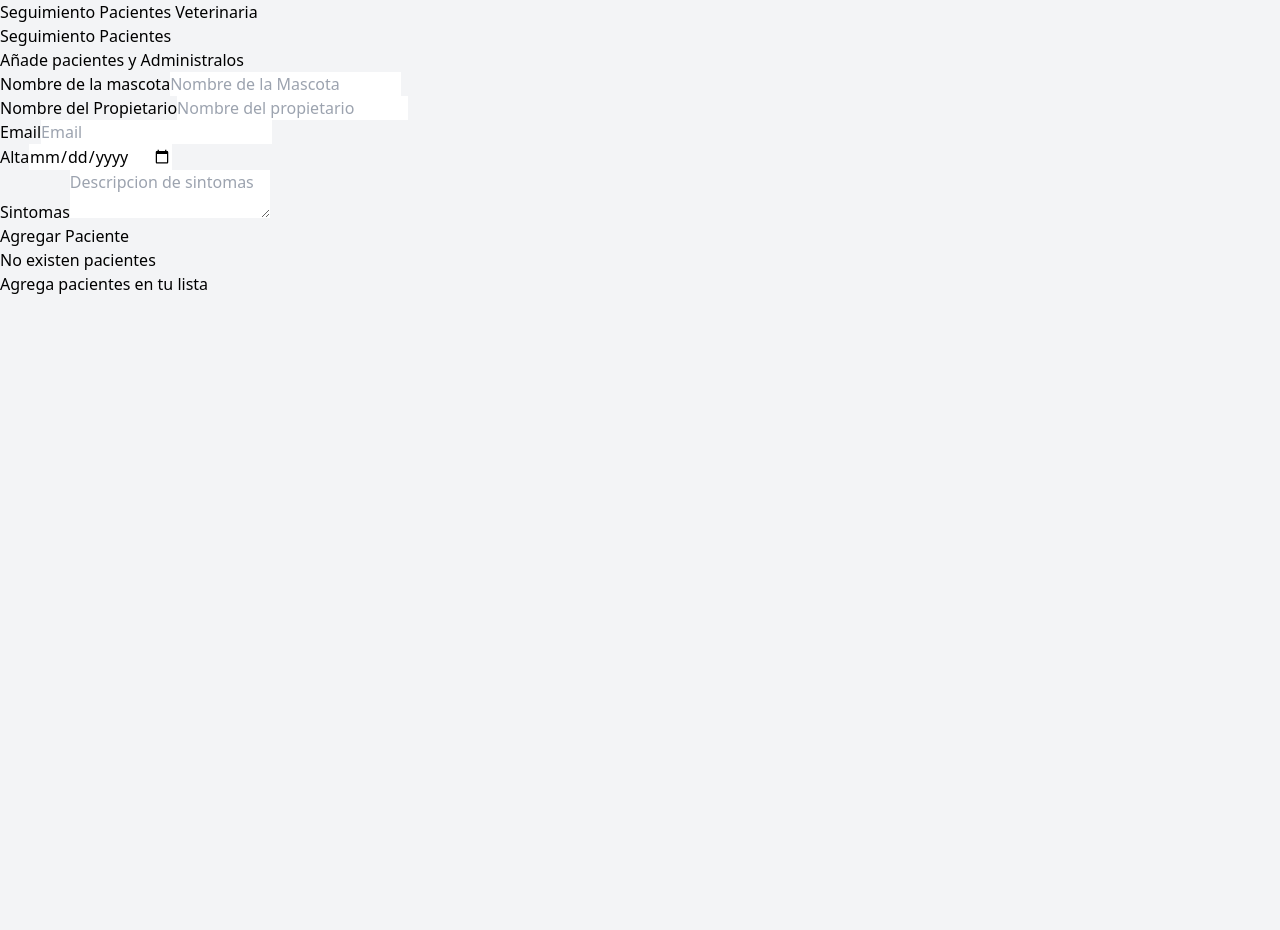
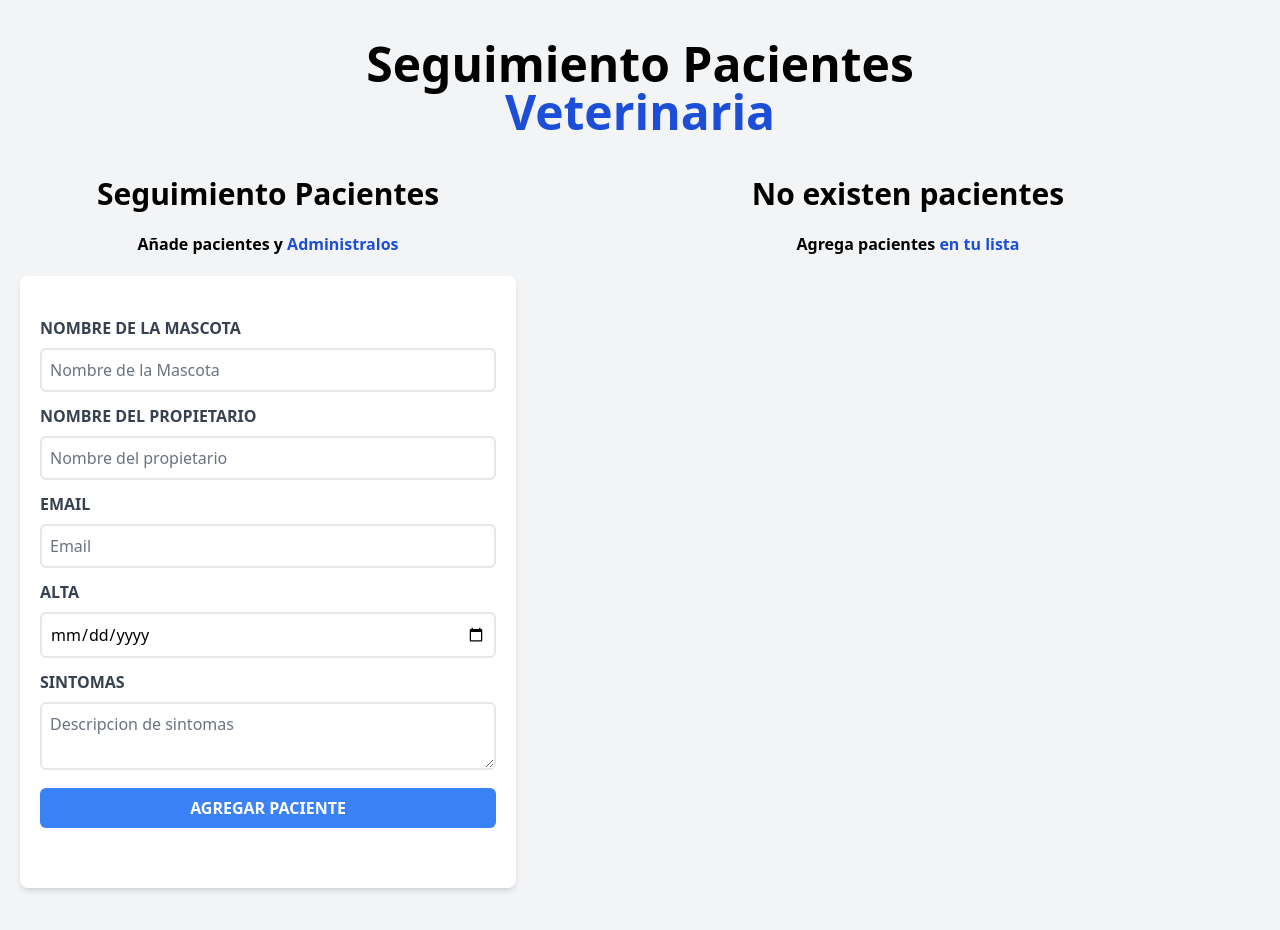
Before and after one commit to DiegoBelPe/admin-patients, a React (Vite) app: page / in a window 1280 px wide. Shown: the top 930 px of the page. Before the commit the page ends 800 px from the top, so only its background shows below. Built offline with nearby package versions, Linux system fonts and the light colour scheme.

Commit message:
commit deployment netlify-styles

```diff
--- a/tailwind.config.js
+++ b/tailwind.config.js
@@ -1,8 +1,8 @@
 /** @type {import('tailwindcss').Config} */
 module.exports = {
   content: [
-    "index.html",
-    "./src/**/*.js,jsx",
+    "./index.html",
+    "./src/**/*.{js,jsx}",
   ],
   theme: {
     extend: {},
```
